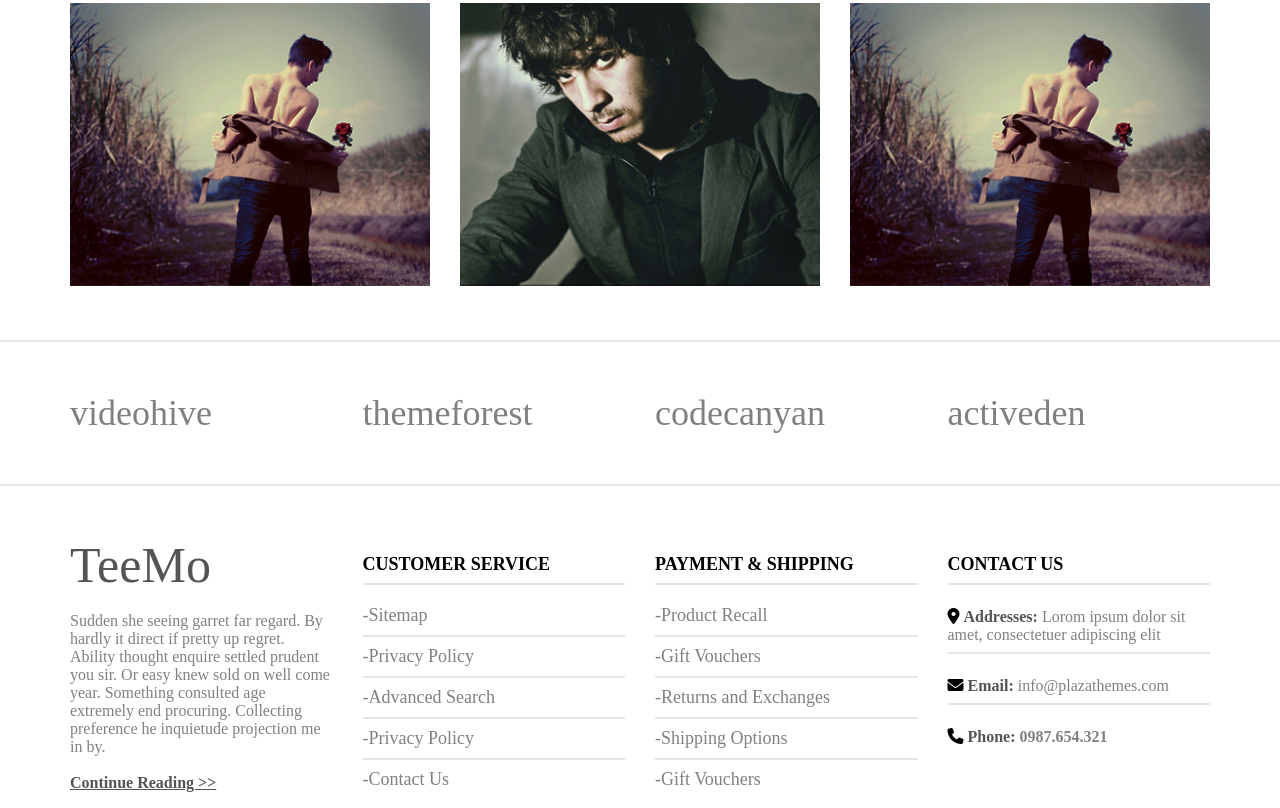
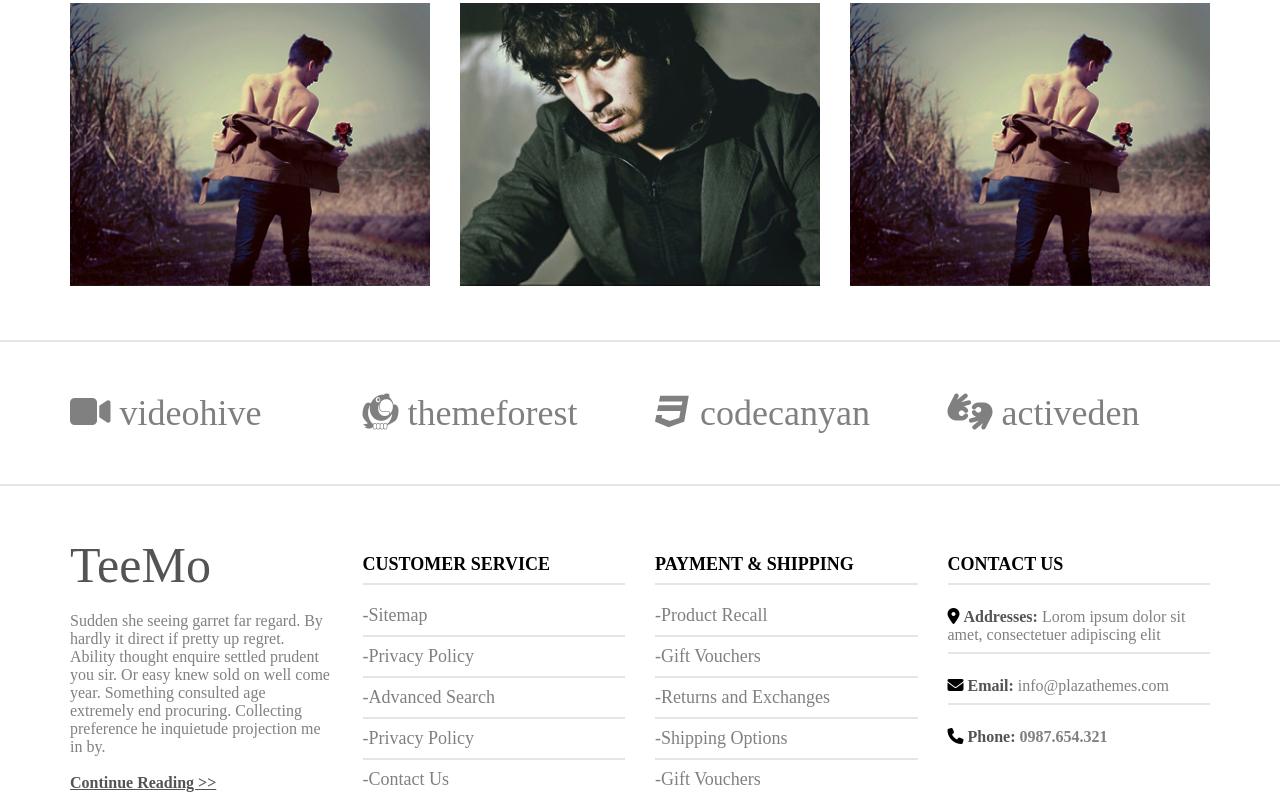
Before and after one commit to karanhudia/ecommerce-responsive-homepage, a plain HTML site: page index.html in a window 1280 px wide. Shown: the part 2425-3233 px from the top of the page. Drawn offline with Linux system fonts and the light colour scheme.

Commit message:
Added icons for four sharing platforms

```diff
--- a/index.html
+++ b/index.html
@@ -354,15 +354,19 @@
 		<div class="container">
 			<div class="row">
 				<div class="col-25 footer-icon">
+					<i class="fa fa-video-camera" aria-hidden="true"></i>
 					<span>videohive</span>
 				</div>
 				<div class="col-25 footer-icon">
+					<i class="fa fa-themeisle" aria-hidden="true"></i>
 					<span>themeforest</span>
 				</div>
 				<div class="col-25 footer-icon">
+					<i class="fa fa-css3" aria-hidden="true"></i>
 					<span>codecanyan</span>
 				</div>
 				<div class="col-25 footer-icon">
+					<i class="fa fa-american-sign-language-interpreting" aria-hidden="true"></i>
 					<span>activeden</span>
 				</div>
 			</div>
```
